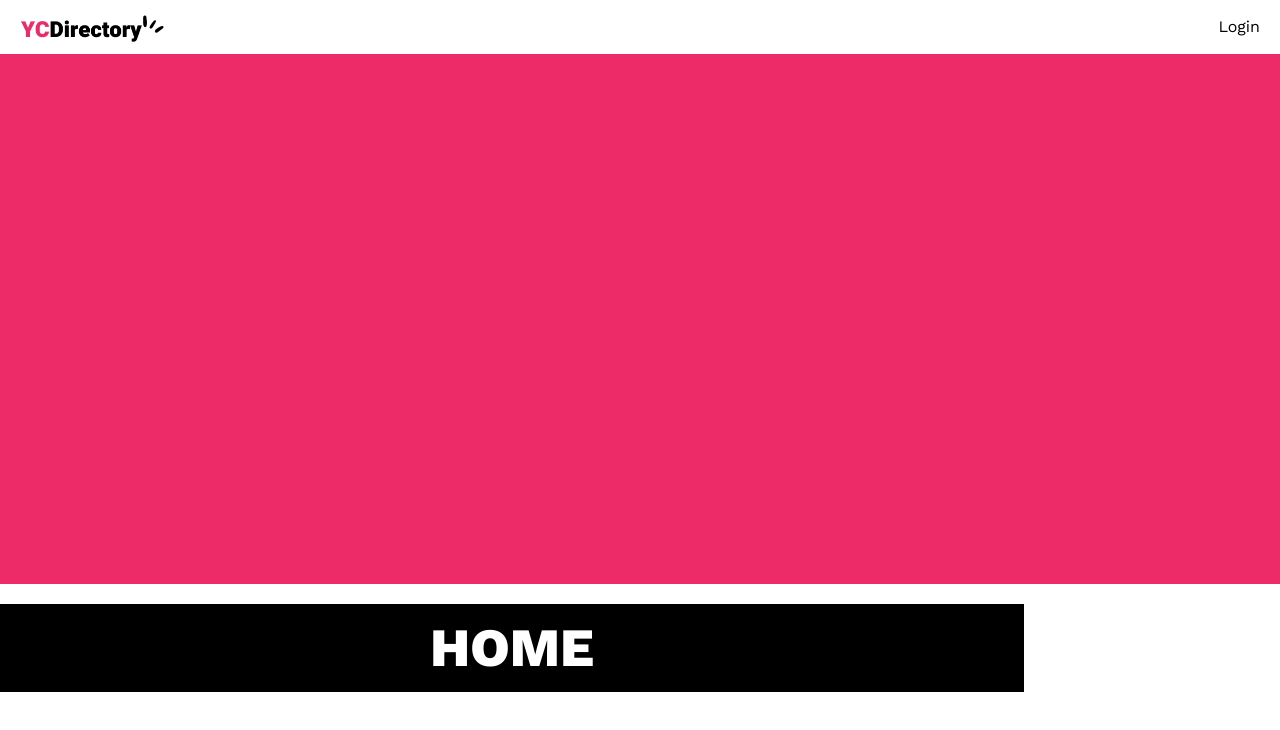
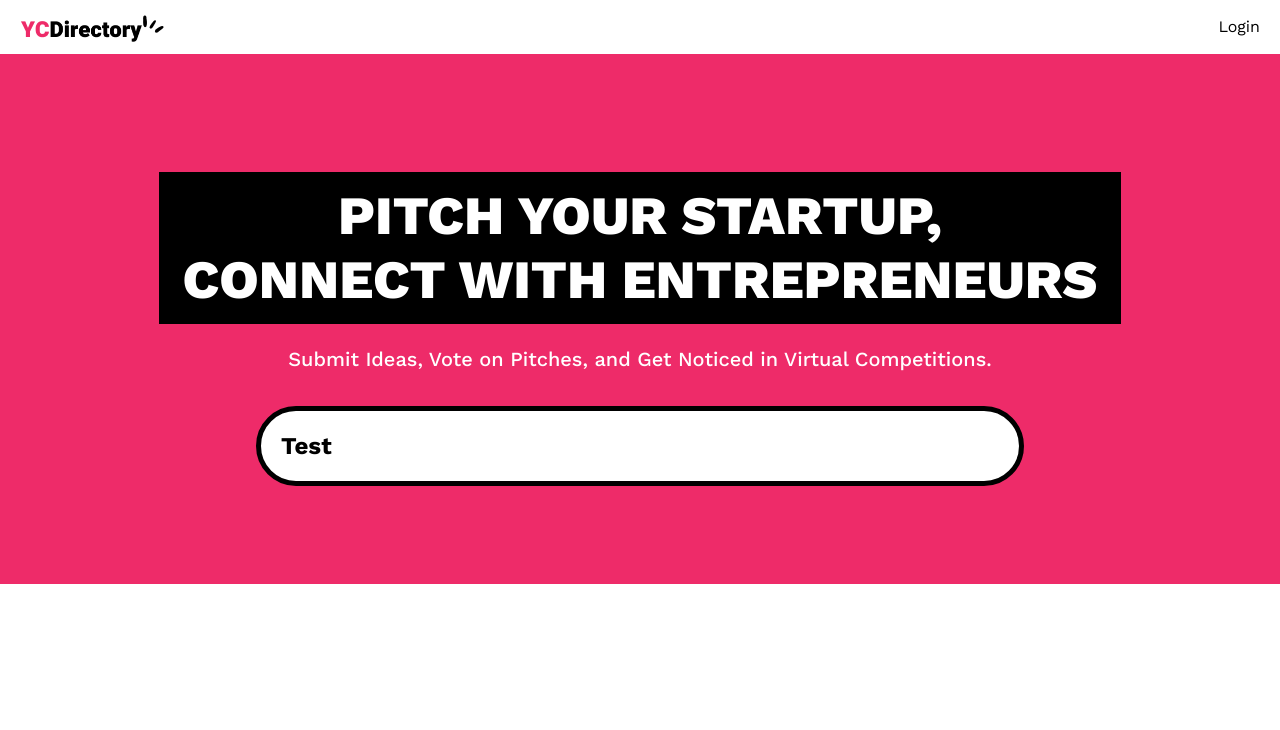
Before and after one commit to IngaSafranova/startup-app, a Next.js app: page / in a window 1280 px wide. Shown: the top 730 px of the page. Built offline with nearby package versions, Linux system fonts and the light colour scheme; no server answers.

Commit message:
making search input

```diff
--- a/app/(root)/page.tsx
+++ b/app/(root)/page.tsx
@@ -1,16 +1,17 @@
+import SearchForm from "../components/SearchForm";
 
 
 export default function Home() {
   return (
     <>
       {/* created your own utility classes in globals.css */}
-      <section className="pink_container" >
-
-      </section >
-      <h1 className="heading">Home</h1>
-      <h2  >
-
-      </h2>
+      <section className="pink_container">
+        <h1 className="heading">Pitch your Startup, <br /> Connect With Entrepreneurs</h1>
+        <p className="sub-heading !max-w-3xl" >
+          Submit Ideas, Vote on Pitches, and Get Noticed in Virtual Competitions.
+        </p>
+        <SearchForm/>
+      </section>
     </>
   );
 }
--- /dev/null
+++ b/app/components/SearchForm.tsx
@@ -0,0 +1,27 @@
+import React from 'react'
+import Form from 'next/form'
+import SearchFormReset from './SearchFormReset'
+
+function SearchForm() {
+  const query = 'Test'
+
+
+  return (
+    <Form action='/' scroll={false} className='search-form'  >
+      <input name='query'
+        defaultValue={query}
+        className='search-input'
+        placeholder = 'Search Startups'
+      />
+      <div className='flex gap-2' >
+        {/* if we have active query button will reset it */}
+        {/* we cannot have button in server side component so we need to create new resetcomponenet */}
+        {query && <SearchFormReset/>
+
+      }
+      </div>
+    </Form>
+  )
+}
+
+export default SearchForm
--- /dev/null
+++ b/app/components/SearchFormReset.tsx
@@ -0,0 +1,18 @@
+import React from 'react'
+
+{
+  /* we cannot have button in server side component so we need to create new resetcomponenet */
+}
+const SearchFormReset = () => {
+  const reset = () => {
+    const form = document.querySelector(".search_form") as HTMLFormElement;
+    if (form) form.reset();
+  };
+  return (
+    <button type='reset' onClick={reset} >
+
+              </button>
+  )
+}
+
+export default SearchFormReset
```
